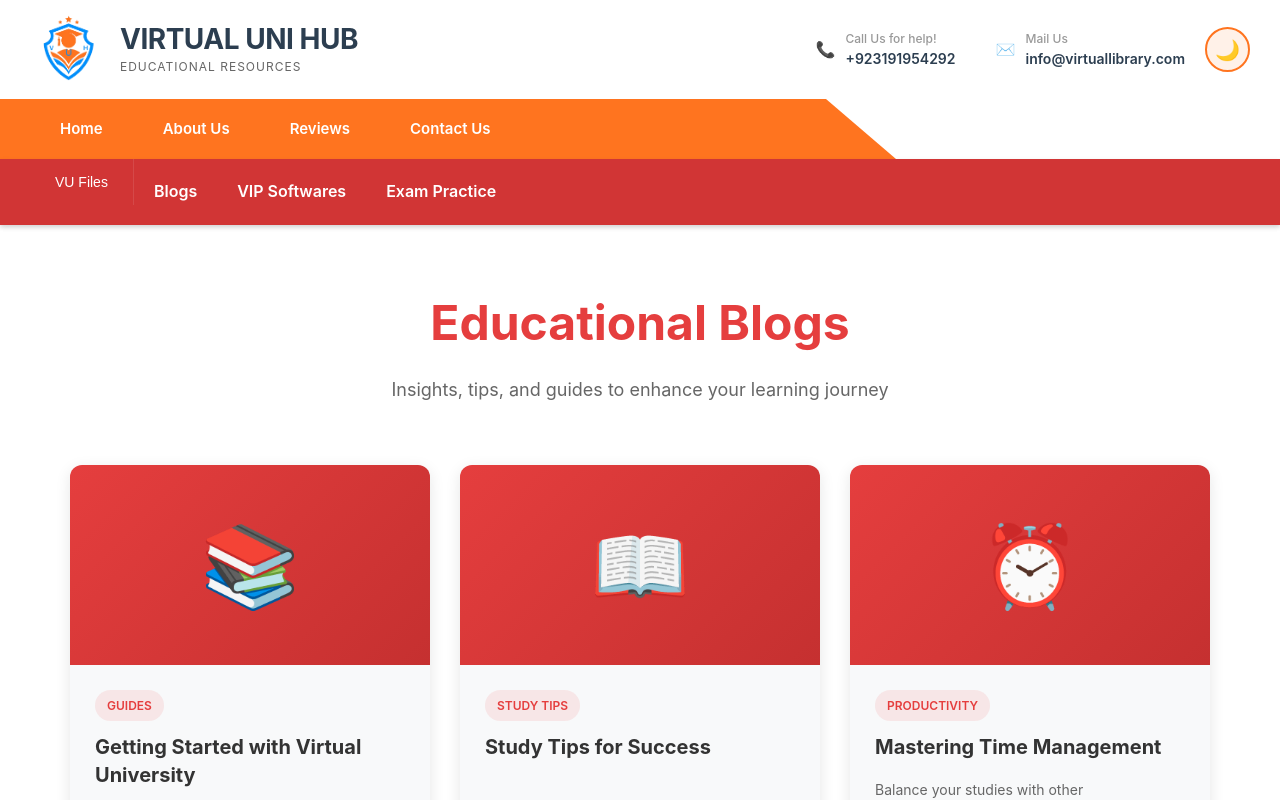
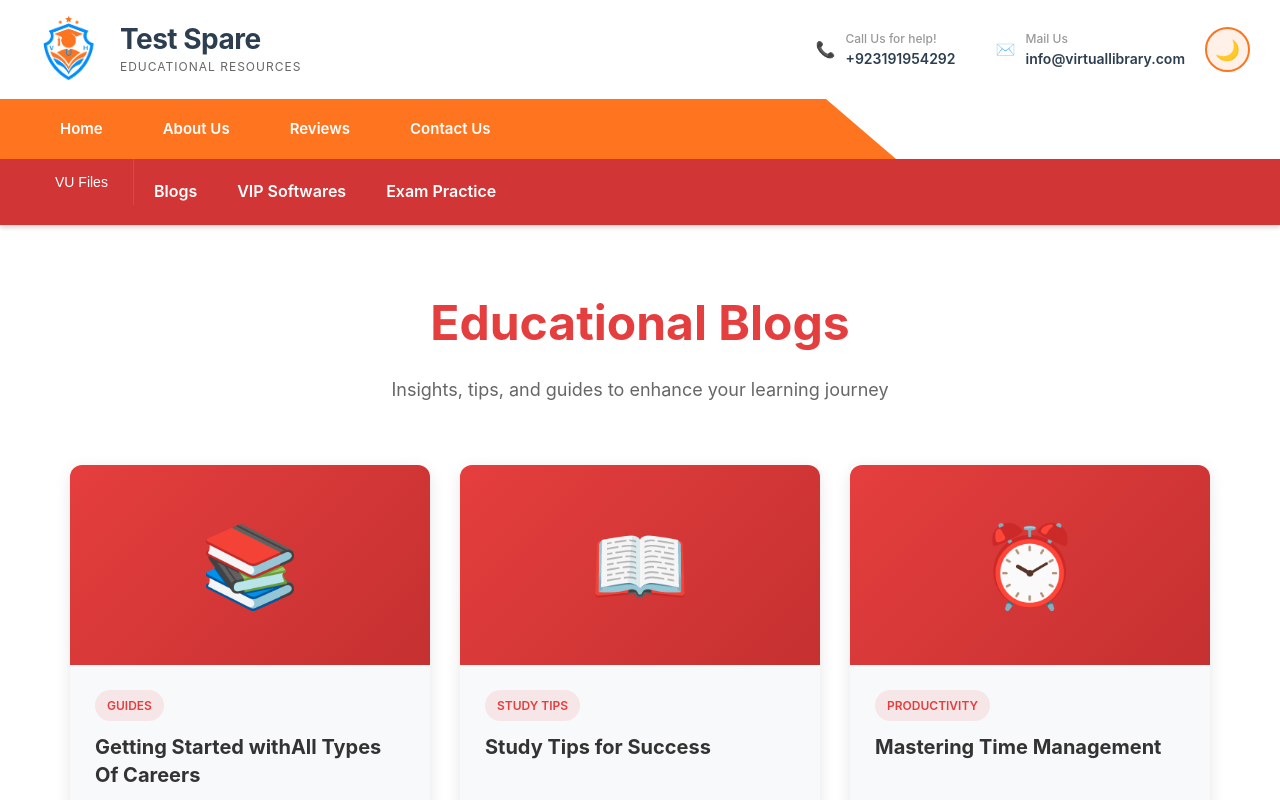
Before and after one commit to Sahirullah/TestSphare, a React (Vite) app: page /blogs in a window 1280 px wide. Shown: the top 800 px of the page. Built offline with nearby package versions, Linux system fonts and the light colour scheme; the HTML template or start-up script is replaced by a standard one.

Commit message:
updating name

```diff
--- a/index.html
+++ b/index.html
@@ -4,9 +4,9 @@
     <meta charset="UTF-8" />
     <link rel="icon" type="image/png" href="/src/assets/logo (3).png" />
     <meta name="viewport" content="width=device-width, initial-scale=1.0" />
-    <meta name="description" content="Virtual Uni Hub - Your complete educational resource platform for Virtual University courses, exam practice, assignments, and study materials." />
+    <meta name="description" content="Test Spare - Your complete educational resource platform forAll Types Of Careers courses, exam practice, assignments, and study materials." />
     <link rel="stylesheet" href="https://cdnjs.cloudflare.com/ajax/libs/font-awesome/6.4.0/css/all.min.css" />
-    <title>Virtual Uni Hub - Educational Resources for Virtual University</title>
+    <title>Test Spare - Educational Resources forAll Types Of Careers</title>
   </head>
   <body>
     <div id="root"></div>
--- a/src/components/Footer.jsx
+++ b/src/components/Footer.jsx
@@ -11,9 +11,9 @@ const Footer = () => {
         <div className="footer-main">
           <div className="footer-section footer-brand">
             <div className="footer-logo">
-              <img src={logoImage} alt="Virtual Uni Hub Logo" className="footer-logo-image" />
+              <img src={logoImage} alt="Test Spare Logo" className="footer-logo-image" />
               <div>
-                <h3 className="footer-logo-text">VIRTUAL UNI HUB</h3>
+                <h3 className="footer-logo-text">Test Spare</h3>
                 <p className="footer-logo-subtitle">Educational Resources</p>
               </div>
             </div>
@@ -103,7 +103,7 @@ const Footer = () => {
         {/* Footer Bottom */}
         <div className="footer-bottom">
           <div className="footer-bottom-left">
-            <p>&copy; 2024 Virtual Uni Hub. All rights reserved.</p>
+            <p>&copy; 2024 Test Spare. All rights reserved.</p>
             <div className="footer-legal">
               <a href="#privacy">Privacy Policy</a>
               <a href="#terms">Terms of Service</a>
--- a/src/components/Header.css
+++ b/src/components/Header.css
@@ -345,7 +345,7 @@ html {
   }
 }
 
-/* Virtual Uni Hub Navigation */
+/* Test Spare Navigation */
 .vu-nav {
   background: #D13535;
   padding: 0;
@@ -888,7 +888,7 @@ html {
     display: none !important;
   }
 
-  /* Force first submenu to show when Virtual University dropdown opens */
+  /* Force first submenu to show whenAll Types Of Careers dropdown opens */
   .dropdown-menu.mobile-open .dropdown-submenu:first-of-type {
     background: rgba(255, 255, 255, 0.2) !important;
   }
--- a/src/components/Header.jsx
+++ b/src/components/Header.jsx
@@ -55,9 +55,9 @@ const Header = () => {
         <div className="top-bar-container">
           <div className="logo-section">
             <Link to="/" className="logo-link">
-              <img src={logoImage} alt="Virtual Uni Hub Logo" className="logo-image" />
+              <img src={logoImage} alt="Test Spare Logo" className="logo-image" />
               <div>
-                <h1 className="logo">VIRTUAL UNI HUB</h1>
+                <h1 className="logo">Test Spare</h1>
                 <div className="logo-subtitle">Educational Resources</div>
               </div>
             </Link>
@@ -120,7 +120,7 @@ const Header = () => {
 
 
 
-      {/* Virtual Uni Hub Navigation */}
+      {/* Test Spare Navigation */}
       <div className="vu-nav">
         <div className="vu-nav-container">
           <ul className={`vu-nav-links ${isVUMenuOpen ? 'vu-open' : ''}`}>
--- a/src/components/Hero.jsx
+++ b/src/components/Hero.jsx
@@ -15,7 +15,7 @@ const Hero = () => {
           </h1>
           <p className="hero-subtitle">
             Discover thousands of high-quality handouts, assignments, and study materials
-            for Virtual Uni Hub and Allama Iqbal University students.
+            for Test Spare and Allama Iqbal University students.
           </p>
           <div className="hero-search">
             <input
--- a/src/components/Reviews.jsx
+++ b/src/components/Reviews.jsx
@@ -36,7 +36,7 @@ const Reviews = () => {
       company: 'Virtual University',
       avatar: user4,
       rating: 5,
-      review: 'As an Islamic student, Virtual University hub provides authentic and well-researched materials. The Quran and Hadith notes are excellent.',
+      review: 'As an Islamic student,All Types Of Careers hub provides authentic and well-researched materials. The Quran and Hadith notes are excellent.',
       theme: 'Islamic Studies Notes',
       date: '1 week ago'
     }
@@ -59,7 +59,7 @@ const Reviews = () => {
         <div className="reviews-header">
           <h2 className="reviews-title">What Our Students Say</h2>
           <p className="reviews-subtitle">
-            Join thousands of students who trust Virtual University Hub for their academic success
+            Join thousands of students who trustAll Types Of Careers Hub for their academic success
           </p>
         </div>
 
--- a/src/components/Support.jsx
+++ b/src/components/Support.jsx
@@ -51,7 +51,7 @@ const Support = () => {
     <section className="support">
       <div className="support-container">
         <div className="support-header">
-          <h2 className="support-title">Why Choose Virtual Uni Hub?</h2>
+          <h2 className="support-title">Why Choose Test Spare?</h2>
           <p className="support-subtitle">
             Everything you need for academic success, all in one place
           </p>
--- a/src/pages/About.jsx
+++ b/src/pages/About.jsx
@@ -13,7 +13,7 @@ const About = () => {
         {/* Hero Section */}
         <section className="about-hero">
           <div className="about-hero-container">
-            <h1 className="about-hero-title">About Virtual Uni Hub</h1>
+            <h1 className="about-hero-title">About Test Spare</h1>
             <p className="about-hero-subtitle">
               Empowering Pakistani students with quality educational resources since 2024
             </p>
@@ -26,15 +26,15 @@ const About = () => {
             <div className="mission-content">
               <div className="mission-text">
                 <div className="mission-logo">
-                  <img src={logoImage} alt="Virtual Uni Hub Logo" className="mission-logo-image" />
+                  <img src={logoImage} alt="Test Spare Logo" className="mission-logo-image" />
                   <div className="mission-logo-text">
-                    <h3 className="mission-logo-title">VIRTUAL UNI HUB</h3>
+                    <h3 className="mission-logo-title">Test Spare</h3>
                     <p className="mission-logo-subtitle">Educational Resources</p>
                   </div>
                 </div>
                 <h2 className="section-title">Our Mission</h2>
                 <p className="mission-description">
-                  Virtual Uni Hub is dedicated to providing Pakistani university students with
+                  Test Spare is dedicated to providing Pakistani university students with
                   easy access to high-quality educational resources. We believe that every student
                   deserves access to comprehensive study materials, regardless of their financial
                   situation or geographical location.
@@ -74,7 +74,7 @@ const About = () => {
             <div className="story-content">
               <div className="story-text">
                 <p>
-                  Virtual Uni Hub was born from the shared struggles of Pakistani university students
+                  Test Spare was born from the shared struggles of Pakistani university students
                   who faced difficulties accessing quality study materials. Founded by a group of
                   passionate students and educators, we recognized the gap between academic requirements
                   and resource availability.
--- a/src/pages/Blogs.jsx
+++ b/src/pages/Blogs.jsx
@@ -11,11 +11,11 @@ const Blogs = () => {
   const blogs = [
     {
       id: 1,
-      title: 'Getting Started with Virtual University',
+      title: 'Getting Started withAll Types Of Careers',
       author: 'Ahmed Khan',
       date: 'November 15, 2024',
       category: 'Guides',
-      excerpt: 'Learn how to navigate Virtual University and make the most of our educational resources.',
+      excerpt: 'Learn how to navigateAll Types Of Careers and make the most of our educational resources.',
       image: '📚',
     },
     {
--- a/src/pages/Contact.jsx
+++ b/src/pages/Contact.jsx
@@ -68,7 +68,7 @@ const Contact = () => {
       <section className="contact-hero">
         <div className="hero-overlay">
           <div className="hero-content">
-            <h1>Contact Virtual Uni Hub</h1>
+            <h1>Contact Test Spare</h1>
             <p>Get in touch with us for educational support, resources, and assistance</p>
           </div>
         </div>
@@ -214,7 +214,7 @@ const Contact = () => {
                 <i className="fas fa-graduation-cap"></i>
               </div>
               <h3>VU Students</h3>
-              <p>Access Virtual University study materials, handouts, and past papers</p>
+              <p>AccessAll Types Of Careers study materials, handouts, and past papers</p>
               <a href="#virtual-university" className="quick-btn">Browse VU Resources</a>
             </div>
 
--- a/src/pages/Home.jsx
+++ b/src/pages/Home.jsx
@@ -22,22 +22,22 @@ const Home = () => {
             <div className="mission-content">
               <div className="mission-text">
                 <div className="mission-logo">
-                  <img src={logoImage} alt="Virtual Uni Hub Logo" className="mission-logo-image" />
+                  <img src={logoImage} alt="Test Spare Logo" className="mission-logo-image" />
                   <div className="mission-logo-text">
-                    <h3 className="mission-logo-title">VIRTUAL UNI HUB</h3>
+                    <h3 className="mission-logo-title">Test Spare</h3>
                     <p className="mission-logo-subtitle">Educational Resources</p>
                   </div>
                 </div>
                 <h2 className="section-title">Our Mission</h2>
                 <p className="mission-description">
-                  <b>Virtual Uni Hub</b> is dedicated to providing students around the globe with easy access to high-quality educational resources. We believe that every learner deserves access to comprehensive study materials, regardless of their location or financial situation.
+                  <b>Test Spare</b> is dedicated to providing students around the globe with easy access to high-quality educational resources. We believe that every learner deserves access to comprehensive study materials, regardless of their location or financial situation.
                 </p>
                 <p className="mission-description">
-                 Our platform acts as a bridge between academic excellence and accessibility, offering handouts, assignments, past papers, and study notes from top universities worldwide. Whether you are preparing for exams, researching, or expanding your knowledge, <b>Virtual Uni Hub</b> ensures you have reliable and up-to-date resources at your fingertips.
+                 Our platform acts as a bridge between academic excellence and accessibility, offering handouts, assignments, past papers, and study notes from top universities worldwide. Whether you are preparing for exams, researching, or expanding your knowledge, <b>Test Spare</b> ensures you have reliable and up-to-date resources at your fingertips.
                 </p>
               </div>
               <div className="mission-image">
-                <img src={aboutImage} alt="About Virtual Uni Hub" className="mission-image-img" />
+                <img src={aboutImage} alt="About Test Spare" className="mission-image-img" />
               </div>
             </div>
           </div>
@@ -49,7 +49,7 @@ const Home = () => {
             <div className="story-content">
               <div className="story-text">
                 <p>
-                  Virtual Uni hub was born from the shared struggles of Pakistani university students
+                  Test Spare was born from the shared struggles of Pakistani university students
                   who faced difficulties accessing quality study materials. Founded by a group of
                   passionate students and educators, we recognized the gap between academic requirements
                   and resource availability.
```
